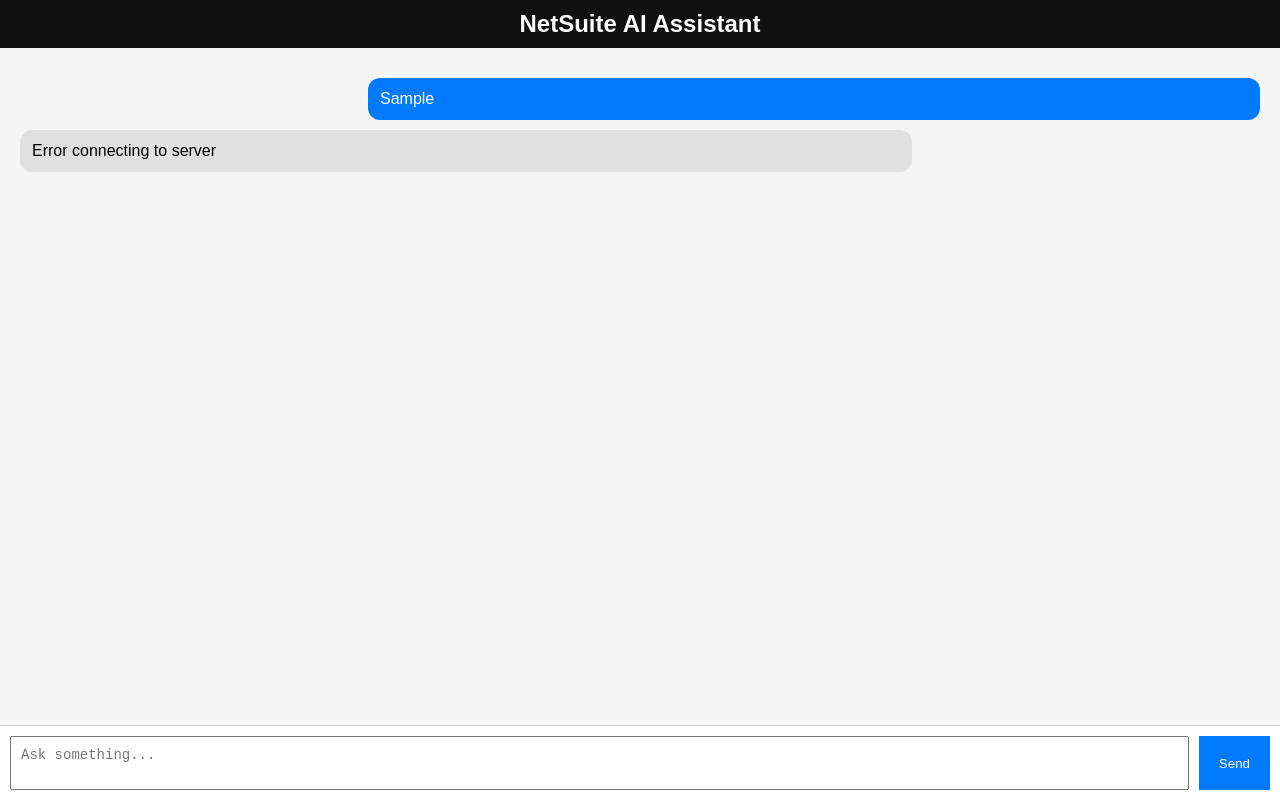
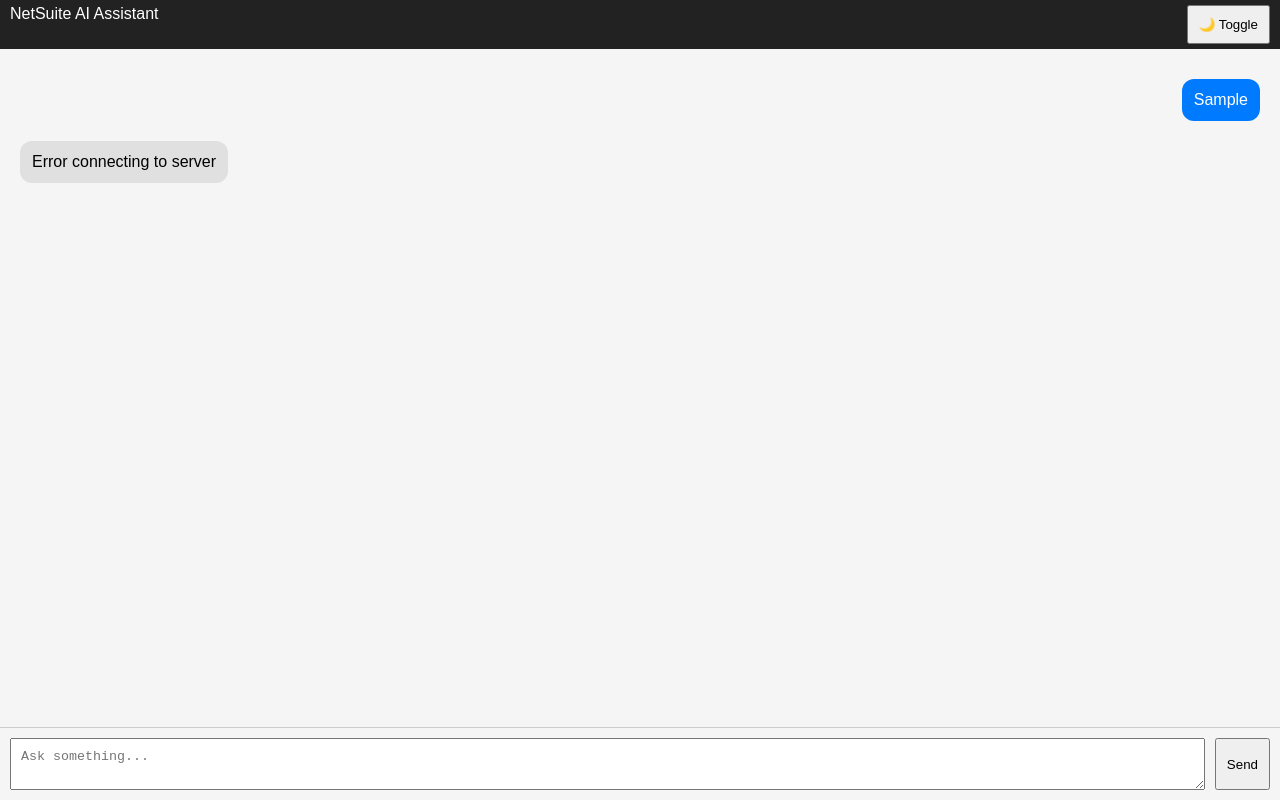
Before and after one commit to stpater77/netsuite-ai, a plain HTML site: page index.html in a window 1280 px wide. Both pictures are taken after typing "Sample" into the empty fields and a click on the button "Send". Drawn offline with Linux system fonts and the light colour scheme; no server answers.

Commit message:
UI upgrade: typing + history + dark mode

```diff
--- a/index.html
+++ b/index.html
@@ -6,25 +6,37 @@
   <style>
     body {
       font-family: Arial, sans-serif;
-      background: #f5f5f5;
+      margin: 0;
       display: flex;
       flex-direction: column;
       height: 100vh;
-      margin: 0;
+      transition: background 0.3s, color 0.3s;
+    }
+
+    body.light {
+      background: #f5f5f5;
+      color: black;
+    }
+
+    body.dark {
+      background: #121212;
+      color: white;
     }
 
     h2 {
       text-align: center;
       padding: 10px;
+      margin: 0;
       background: #111;
       color: white;
-      margin: 0;
     }
 
     #chat {
       flex: 1;
       padding: 20px;
       overflow-y: auto;
+      display: flex;
+      flex-direction: column;
     }
 
     .bubble {
@@ -39,48 +51,52 @@
       background: #007bff;
       color: white;
       align-self: flex-end;
-      margin-left: auto;
     }
 
     .bot {
       background: #e0e0e0;
       color: black;
       align-self: flex-start;
-      margin-right: auto;
+    }
+
+    body.dark .bot {
+      background: #333;
+      color: white;
     }
 
     #input-area {
       display: flex;
       padding: 10px;
-      background: white;
       border-top: 1px solid #ccc;
     }
 
     textarea {
       flex: 1;
-      resize: none;
       padding: 10px;
-      font-size: 14px;
     }
 
     button {
-      padding: 10px 20px;
+      padding: 10px;
       margin-left: 10px;
-      background: #007bff;
-      color: white;
-      border: none;
       cursor: pointer;
     }
 
-    button:hover {
-      background: #0056b3;
+    #top-bar {
+      display: flex;
+      justify-content: space-between;
+      padding: 5px 10px;
+      background: #222;
+      color: white;
     }
   </style>
 </head>
 
-<body>
+<body class="light">
 
-<h2>NetSuite AI Assistant</h2>
+<div id="top-bar">
+  <span>NetSuite AI Assistant</span>
+  <button onclick="toggleTheme()">🌙 Toggle</button>
+</div>
 
 <div id="chat"></div>
 
@@ -90,28 +106,71 @@
 </div>
 
 <script>
+const chat = document.getElementById("chat");
+
+// =========================
+// LOAD CHAT HISTORY
+// =========================
+function loadHistory() {
+  const history = JSON.parse(localStorage.getItem("chat_history") || "[]");
+  history.forEach(msg => addBubble(msg.text, msg.type));
+}
+
+// =========================
+// SAVE CHAT HISTORY
+// =========================
+function saveMessage(text, type) {
+  const history = JSON.parse(localStorage.getItem("chat_history") || "[]");
+  history.push({ text, type });
+  localStorage.setItem("chat_history", JSON.stringify(history));
+}
+
+// =========================
+// ADD MESSAGE BUBBLE
+// =========================
+function addBubble(text, type) {
+  const bubble = document.createElement("div");
+  bubble.className = "bubble " + type;
+  bubble.innerText = text;
+  chat.appendChild(bubble);
+  chat.scrollTop = chat.scrollHeight;
+}
+
+// =========================
+// TYPING EFFECT
+// =========================
+function typeText(element, text, speed = 15) {
+  let i = 0;
+  element.innerText = "";
+
+  function typing() {
+    if (i < text.length) {
+      element.innerText += text.charAt(i);
+      i++;
+      setTimeout(typing, speed);
+    }
+  }
+
+  typing();
+}
+
+// =========================
+// SEND MESSAGE
+// =========================
 async function sendMessage() {
   const inputBox = document.getElementById("input");
   const message = inputBox.value.trim();
   if (!message) return;
 
-  const chat = document.getElementById("chat");
-
-  // Add user bubble
-  const userBubble = document.createElement("div");
-  userBubble.className = "bubble user";
-  userBubble.innerText = message;
-  chat.appendChild(userBubble);
+  addBubble(message, "user");
+  saveMessage(message, "user");
 
   inputBox.value = "";
 
-  // Add loading bubble
-  const loadingBubble = document.createElement("div");
-  loadingBubble.className = "bubble bot";
-  loadingBubble.innerText = "Thinking...";
-  chat.appendChild(loadingBubble);
-
-  chat.scrollTop = chat.scrollHeight;
+  const botBubble = document.createElement("div");
+  botBubble.className = "bubble bot";
+  botBubble.innerText = "Thinking...";
+  chat.appendChild(botBubble);
 
   try {
     const res = await fetch("https://netsuite-ai-production.up.railway.app/chat", {
@@ -119,19 +178,43 @@
       headers: {
         "Content-Type": "application/json"
       },
-      body: JSON.stringify({ message: message })
+      body: JSON.stringify({ message })
     });
 
     const data = await res.json();
 
-    loadingBubble.innerText = data.response;
+    typeText(botBubble, data.response);
+    saveMessage(data.response, "bot");
 
   } catch (error) {
-    loadingBubble.innerText = "Error connecting to server";
+    botBubble.innerText = "Error connecting to server";
   }
 
   chat.scrollTop = chat.scrollHeight;
 }
+
+// =========================
+// DARK MODE
+// =========================
+function toggleTheme() {
+  const body = document.body;
+  body.classList.toggle("dark");
+  body.classList.toggle("light");
+
+  localStorage.setItem("theme", body.classList.contains("dark") ? "dark" : "light");
+}
+
+// =========================
+// LOAD THEME
+// =========================
+function loadTheme() {
+  const theme = localStorage.getItem("theme") || "light";
+  document.body.className = theme;
+}
+
+// INIT
+loadTheme();
+loadHistory();
 </script>
 
 </body>
```
